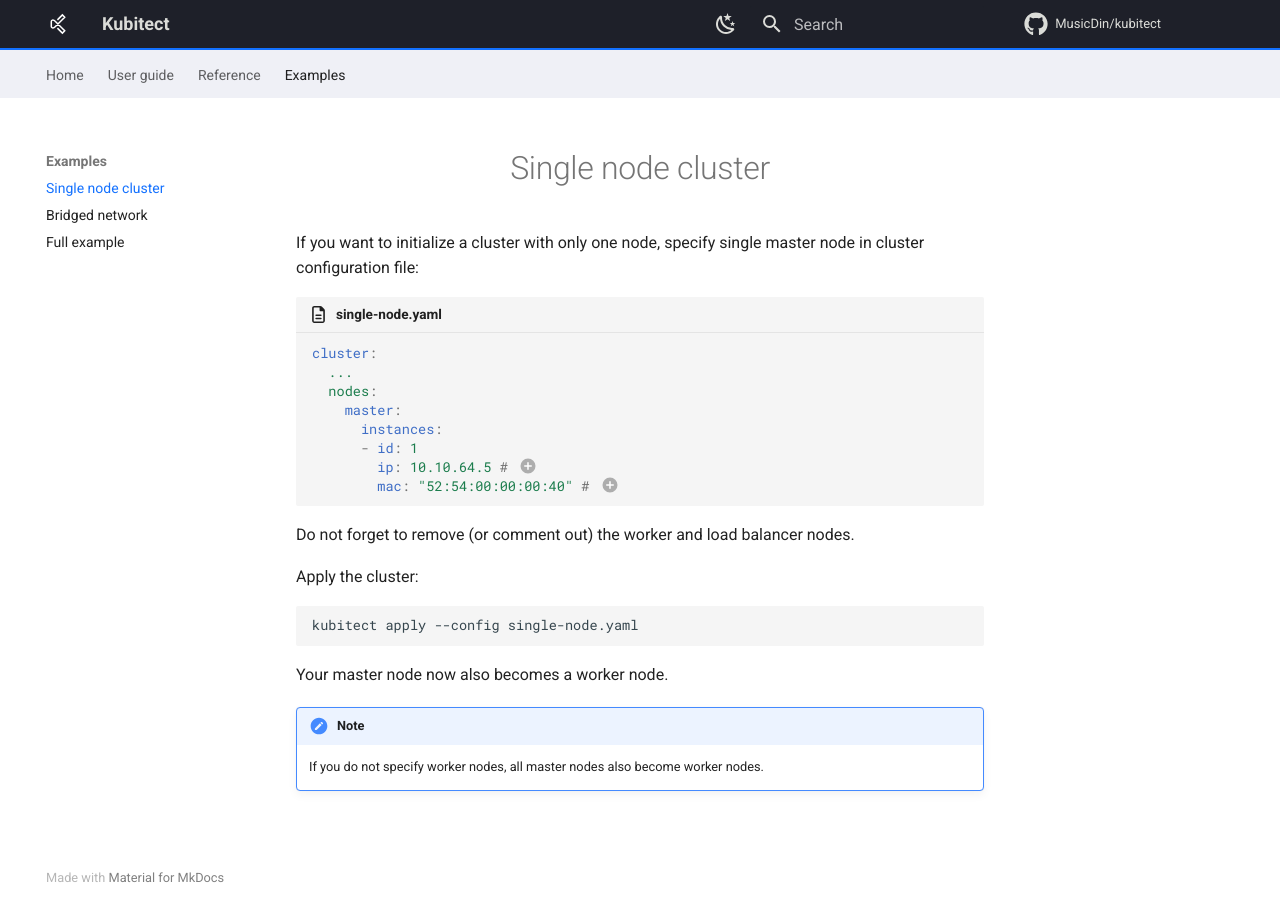
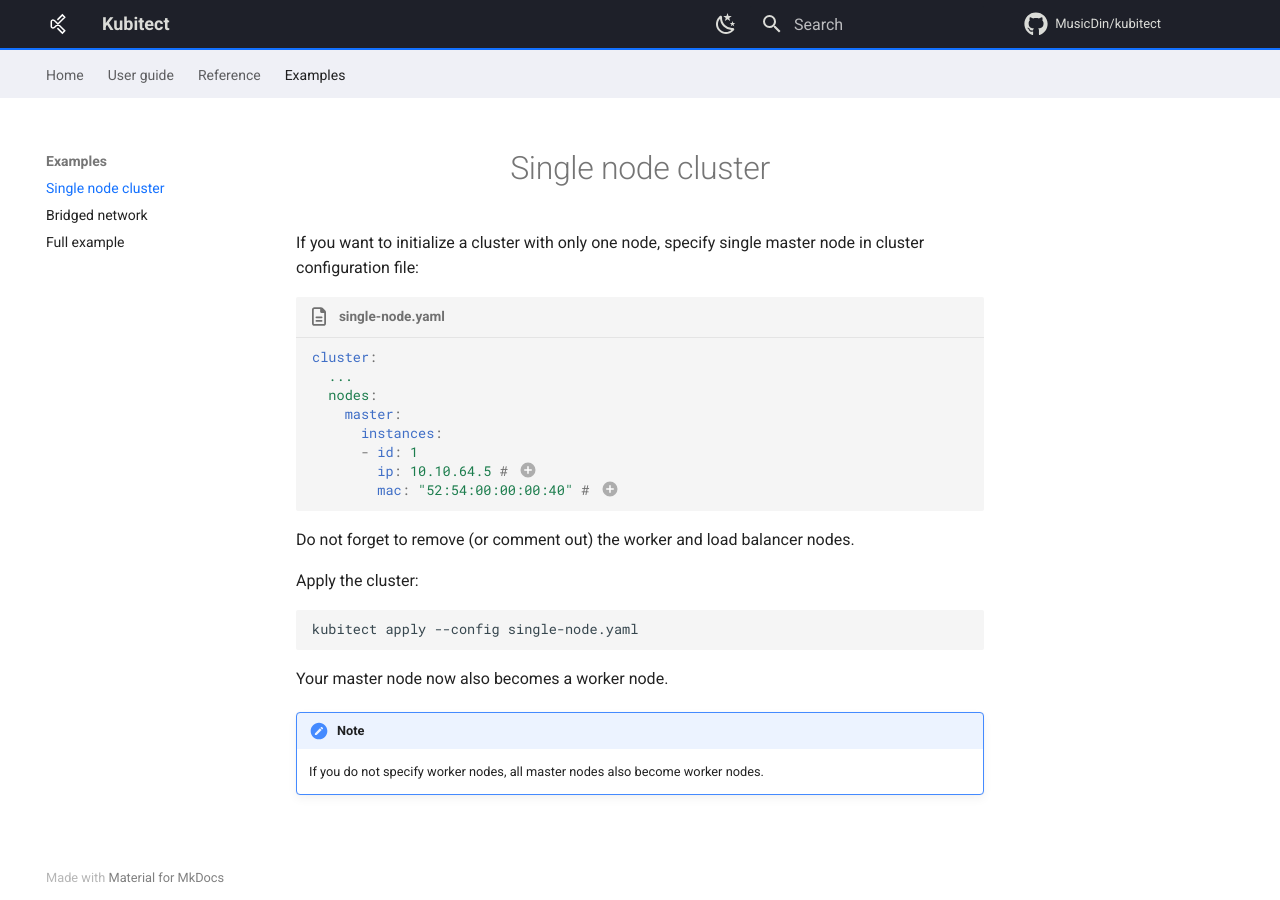
Before and after one commit to MusicDin/kubitect, an MkDocs documentation site: the page built from docs/examples/single-node-cluster.md, in a window 1280 px wide. Built offline with MkDocs 1.6.1 and Material for MkDocs 9.7.7, drawn with Linux system fonts in a browser that asks for light colours; comment, search, counter and statistics services are not loaded.

Commit message:
Fix code block title appearance

```diff
--- a/docs/theme/assets/stylesheets/style.css
+++ b/docs/theme/assets/stylesheets/style.css
@@ -222,36 +222,22 @@
 
 
 /*
- * CODE BLOCK - Icon
+ * CODE BLOCK - Title
  */
 
- .md-typeset .highlight span.filename {
+.md-typeset .highlight span.filename {
     position: relative;
-    display: block;
-    margin-top: 1em;
-    padding: .5em 1.1764705882em .5em 2.9411764706em;
-    font-weight: 700;
-    font-size: .68rem;
-    border-top-left-radius: .1rem;
-    border-top-right-radius: .1rem
-}
-
-.md-typeset .highlight span.filename+pre {
-    margin-top: 0
-}
-
-.md-typeset .highlight span.filename+pre code {
-    border-top-left-radius: 0;
-    border-top-right-radius: 0
+    padding-left: 5.5ch;
+    color: var(--md-default-fg-color--light);
 }
 
 .md-typeset .highlight span.filename::before {
     position: absolute;
-    left: .8rem;
-    top: .45rem;
-    height: .85rem;
-    width: .85rem;
-    background-color: var(--md-default-fg-color);
+    left: 2ch;
+    top: 1.25ch;
+    height: 50%;
+    width: 50%;
+    background-color: var(--md-default-fg-color--light);
     -webkit-mask-image: url("../images/icon_file-lines.svg");
     mask-image: url("../images/icon_file-lines.svg");
     -webkit-mask-repeat: no-repeat;
```
